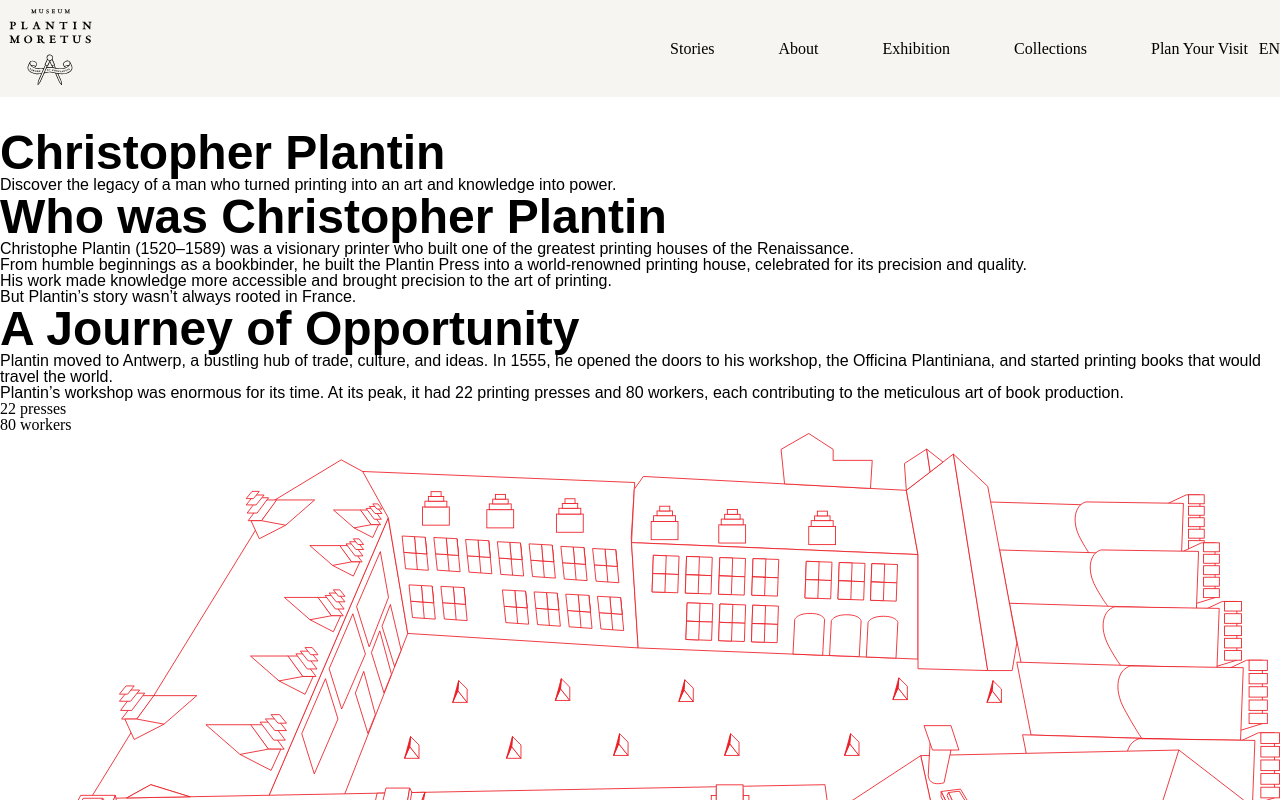
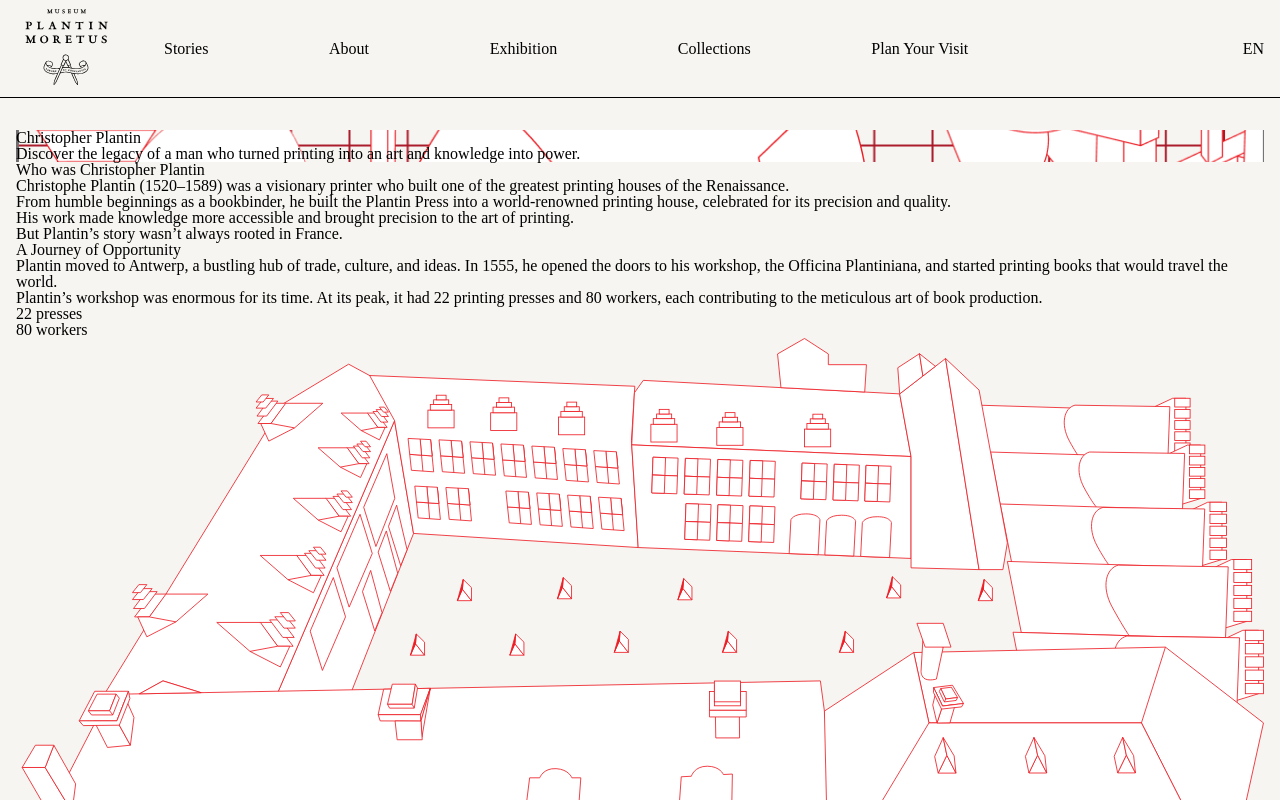
Before and after one commit to phuonglinhthinh/plantin-story-museum, a website built with Vite: page index.html in a window 1280 px wide. Shown: the top 800 px of the page. Built offline with nearby package versions, Linux system fonts and the light colour scheme; a web font is replaced by a local one.

Commit message:
Fix reset issue

```diff
--- a/index.html
+++ b/index.html
@@ -3,8 +3,11 @@
 
 <head>
   <meta charset="UTF-8" />
-  <link rel="icon" type="image/svg+xml" href="/vite.svg" />
+  <link rel="icon" type="image/svg+xml" href="/public/assets/img/museum-logo.jpg" />
   <meta name="viewport" content="width=device-width, initial-scale=1.0" />
+  <title>Plantin-Moretus Museum</title>
+  <link rel="stylesheet" href="src/css/reset.css" />
+  <link rel="stylesheet" href="src/css/style.css" />
 
   <link rel="preconnect" href="https://fonts.googleapis.com">
   <link rel="preconnect" href="https://fonts.gstatic.com" crossorigin>
@@ -12,10 +15,6 @@
     rel="stylesheet">
 
   <link rel="stylesheet" href="https://use.typekit.net/wyu1pno.css">
-
-  <title>Plantin-Moretus Museum</title>
-  <link rel="stylesheet" href="src/css/style.css" />
-  <link rel="stylesheet" href="src/css/reset.css" />
 </head>
 
 <body>
@@ -343,7 +342,7 @@
       <li class="nav__item"><a class="nav__link" href="#">Collections</a></li>
       <li class="nav__item"><a class="nav__link" href="#">Plan Your Visit</a></li>
   </nav>
-  <main>
+  <main class="main">
     <section class="hero">
       <h1 class="hero__title">Christopher Plantin</h1>
       <p class="hero__slogan"></p>
--- a/package.json
+++ b/package.json
@@ -4,7 +4,7 @@
   "version": "0.0.0",
   "type": "module",
   "scripts": {
-    "dev": "vite",
+    "dev": "vite --host 0.0.0.0",
     "build": "vite build",
     "preview": "vite preview"
   },
--- a/src/css/reset.css
+++ b/src/css/reset.css
@@ -20,7 +20,7 @@
 	padding: 0;
 	border: 0;
 	font-size: 100%;
-	/* font: inherit; */
+	font: inherit;
 	vertical-align: baseline;
 }
 /* HTML5 display-role reset for older browsers */
--- a/src/css/style.css
+++ b/src/css/style.css
@@ -1,17 +1,21 @@
 *,
 *::before,
 *::after {
-  box-sizing: border-box;
+  box-sizing: inherit;
 }
 
 html {
-  box-sizing: inherit;
+  box-sizing: border-box;
 }
 
 :root {
   --light-grey: #F6F5F1;
 }
 
+img {
+  max-inline-size: 100%;
+  block-size: auto;
+}
 
 .hidden {
   display: none;
@@ -21,10 +25,15 @@
   text-decoration: none;
 }
 
+/* this is because the reset file fucked */
+li {
+  list-style: none;
+}
+
 h1 {
   font-family: "haboro", sans-serif;
   font-weight: 600;
-  font-size: 3rem;
+  font-size: 2rem;
 }
 
 p {
@@ -32,10 +41,10 @@
   font-weight: 400;
 }
 
-/* weird */
 body {
   margin: 0;
   min-height: 100vh;
+  background-color: var(--light-grey);
 }
 
 .nav {
@@ -43,6 +52,13 @@
   margin: 0 auto 2rem auto;
   max-width: 100%;
   display: grid;
+  padding: 0 1rem;
+  border-bottom: solid 1px black;
+  /* margin: 0; */
+}
+
+.logo {
+  justify-self: center;
 }
 
 .toggle-language {
@@ -78,6 +94,8 @@
 .nav__list {
   grid-row: 2;
   grid-column: 1 / span 3;
+  /* padding-left: 0; */
+  /* margin-bottom: 3rem; */
 }
 
 .nav__item {
@@ -99,13 +117,25 @@
   background-color: var(--primary-color);
 }
 
+/* MAIN */
+.main {
+  padding: 0 1rem;
+}
+
+.hero {
+  background-image: url("/public/assets/img/bg-mobile.png");
+  background-position: center center;
+  background-repeat: no-repeat;
+  background-size: cover;
+}
+
 /* @media (prefers-reduced-motion:no-preference) {
   .nav__link::before {
     transition: inset .2s ease-in-out;
   }
 } */
 
-@media screen and (min-width: 45em) {
+@media screen and (min-width: 62em) {
   .nav {
     grid-template-columns: min-content auto;
     align-items: center;
@@ -116,13 +146,8 @@
     grid-row: 1;
     grid-column: 1;
     margin: 0;
-    align-self: center;
   }
 
-  /* .logo svg{
-    align-self: center;
-  } */
-  /* make the logo at center, add padding or margin to the side */
   .toggle-language {
     grid-row: 1;
     grid-column: 3;
@@ -135,9 +160,10 @@
 
   .nav__list {
     grid-row: 1;
+    grid-column: 2;
     display: flex;
     justify-content: space-between;
-    margin-inline-start: auto;
+    /* margin-left: 10rem; */
   }
 
   .nav__item,
@@ -146,6 +172,6 @@
   }
 
   .nav__link {
-    padding-inline: 2rem;
+    padding: 0 2rem;
   }
 }
```
